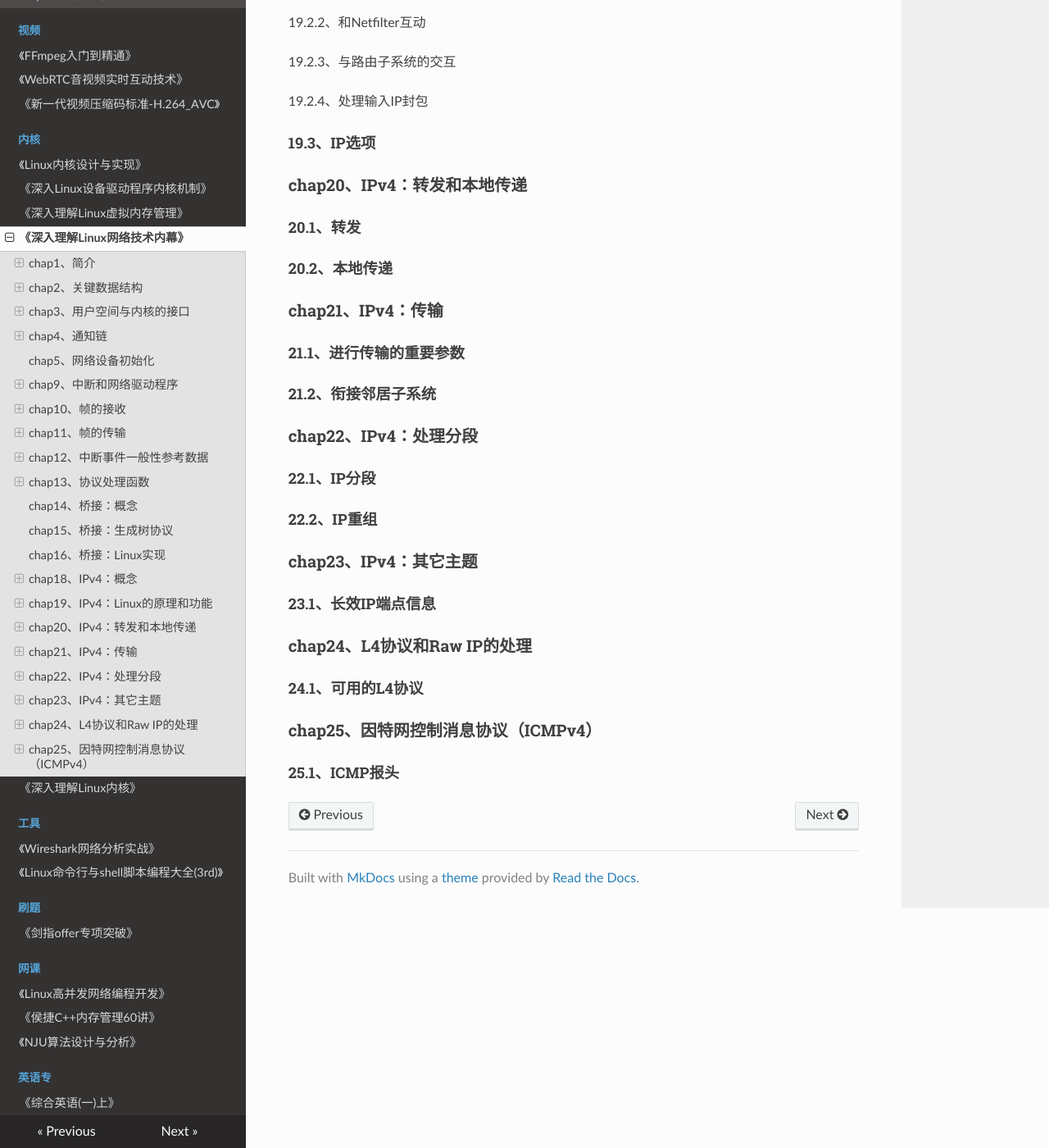
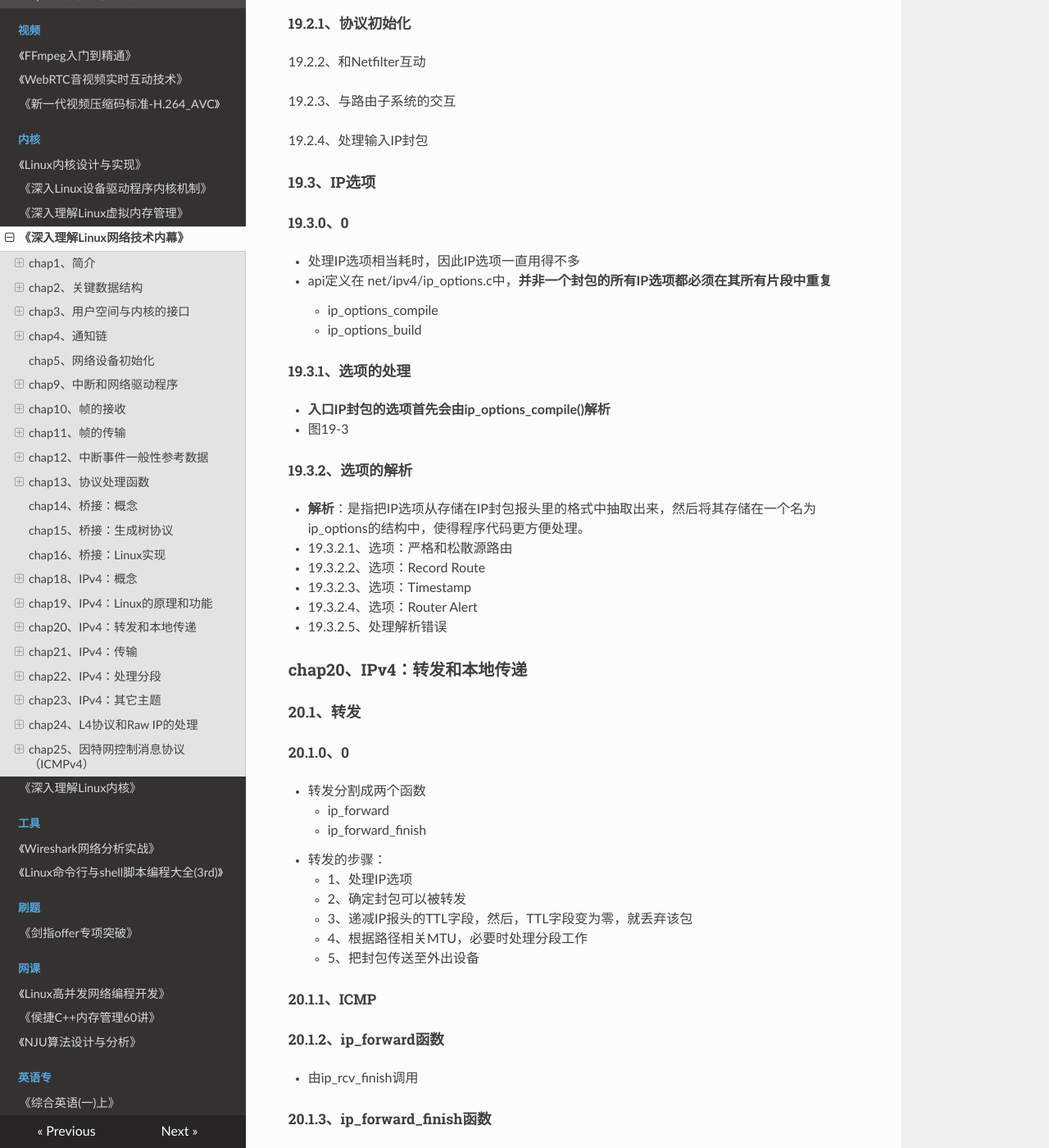
Before and after one commit to wolflion/booknotes, an MkDocs documentation site: the page built from docs/13kernel/深入理解Linux网络技术内幕.md, in a window 1280 px wide and 1400 px high, scrolled down 10813 px. Shown: the whole window at 82% size. Built offline with MkDocs 1.6.1, drawn with Linux system fonts in a browser that asks for light colours; nearby versions of some CDN libraries; some of the changed text lies outside the part shown.

Commit message:
Update 深入理解Linux网络技术内幕.md

```diff
--- a/docs/13kernel/深入理解Linux网络技术内幕.md
+++ b/docs/13kernel/深入理解Linux网络技术内幕.md
@@ -1,4 +1,6 @@
 ## 《深入理解Linux网络技术内幕》
+
++ *是不是看看2.2或2.4的代码内核*
 
 + P1、基础背景（1-3）
 + P2、系统初始化（4-8）
@@ -437,15 +439,108 @@ chap17、桥接：其它主题
 
 #### 19.3、IP选项
 
+##### 19.3.0、0
+
++ 处理IP选项相当耗时，因此IP选项一直用得不多
++ api定义在 net/ipv4/ip_options.c中，**并非一个封包的所有IP选项都必须在其所有片段中重复**
+  + ip_options_compile
+  + ip_options_build
+
+##### 19.3.1、选项的处理
+
++ **入口IP封包的选项首先会由ip_options_compile()解析**
++ 图19-3
+
+##### 19.3.2、选项的解析
+
++ **解析**：是指把IP选项从存储在IP封包报头里的格式中抽取出来，然后将其存储在一个名为ip_options的结构中，使得程序代码更方便处理。
++ 19.3.2.1、选项：严格和松散源路由
++ 19.3.2.2、选项：Record Route
++ 19.3.2.3、选项：Timestamp
++ 19.3.2.4、选项：Router Alert
++ 19.3.2.5、处理解析错误
+
 ### chap20、IPv4：转发和本地传递
 
 #### 20.1、转发
 
+##### 20.1.0、0
+
++ 转发分割成两个函数
+  + ip_forward
+  + ip_forward_finish
++ 转发的步骤：
+  + 1、处理IP选项
+  + 2、确定封包可以被转发
+  + 3、递减IP报头的TTL字段，然后，TTL字段变为零，就丢弃该包
+  + 4、根据路径相关MTU，必要时处理分段工作
+  + 5、把封包传送至外出设备
+
+##### 20.1.1、ICMP
+
+##### 20.1.2、ip_forward函数
+
++ 由ip_rcv_finish调用
+
+##### 20.1.3、ip_forward_finish函数
+
+##### 20.1.4、dst_output函数
+
++ 以抵达目的地主机
++ **会调用虚拟函数output**
+
 #### 20.2、本地传递
+
++ 重组工作是在ip_defrag函数内进行的
++ ip_local_deliver_finish函数
 
 ### chap21、IPv4：传输
 
++ L3层的封包传输
++ 中央传递封包的函数是dst_output
++ 本章讨论的是在dst_output之前，在此阶段，内核的任务
+  + 查询下一个跳点
+  + 初始化IP报头
+  + 处理选项
+  + 分段
+  + 校验和
+  + 由Netfilter检查
+  + 更新统计数据
+
 #### 21.1、进行传输的重要参数
+
+##### 21.1.0、0
+
+##### 21.1.1、多播流量
+
+##### 21.1.2、本地流量相关的套接字数据结构
+
+##### 21.1.3、ip_queue_xmit函数
+
++ `int ip_queue_xmit(struct sk_buff *skb, int ipfragok)`
++ 21.1.3.1、设定路径
++ 21.1.3.2、构建IP报头
+
+##### 21.1.4、ip_append_data函数
+
++ 21.1.4.1、针对ip_append_data的基本内存分配和缓冲区组织
++ 21.1.4.2、针对ip_append_data（有分散/聚集IO）的内存分配和缓冲区组织
++ 21.1.4.3、处理片段缓冲区的重要函数
++ 21.1.4.4、缓冲区的后续处理
++ 21.1.4.5、设定上下文
++ 准备产生片段
++ 把数据拷贝到片段：getfrag
++ 缓冲区分配
++ 主要循环
++ L4校验和
+
+##### 21.1.5、ip_append_page函数
+
+##### 21.1.6、ip_push_pending_frames函数
+
+##### 21.1.7、整合传输函数
+
+##### 21.1.8、raw套接字
 
 #### 21.2、衔接邻居子系统
 
@@ -453,7 +548,37 @@ chap17、桥接：其它主题
 
 #### 22.1、IP分段
 
+##### 22.1.0、0
+
+22.1.1、牵涉IP分段的函数
+
+22.1.2、ip_fragment函数
+
+22.1.3、慢速分段
+
+22.1.4、快速分段
+
 #### 22.2、IP重组
+
+22.2.1、IP分段hash表的组织
+
+22.2.2、重组的重要议题
+
+22.2.3、涉及重组的函数
+
+##### 22.2.4、新ipq实例的初始化
+
+22.2.5、ip_defrag函数
+
+##### 22.2.6、ip_frag_queue函数
+
+22.2.6.1、处理重迭
+
+22.2.6.2、L4校验和
+
+##### 22.2.7、垃圾收集
+
+22.2.7.1、hash表重新组织
 
 ### chap23、IPv4：其它主题
 
```
